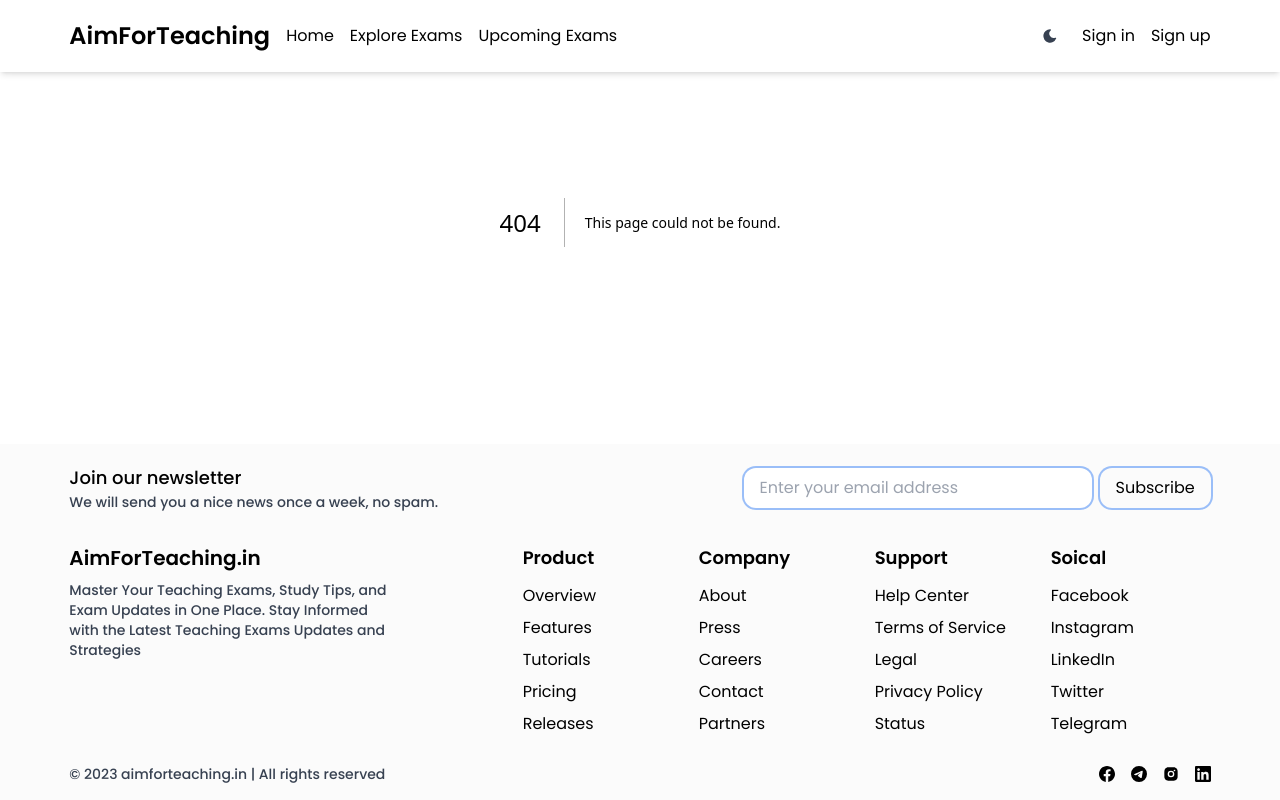
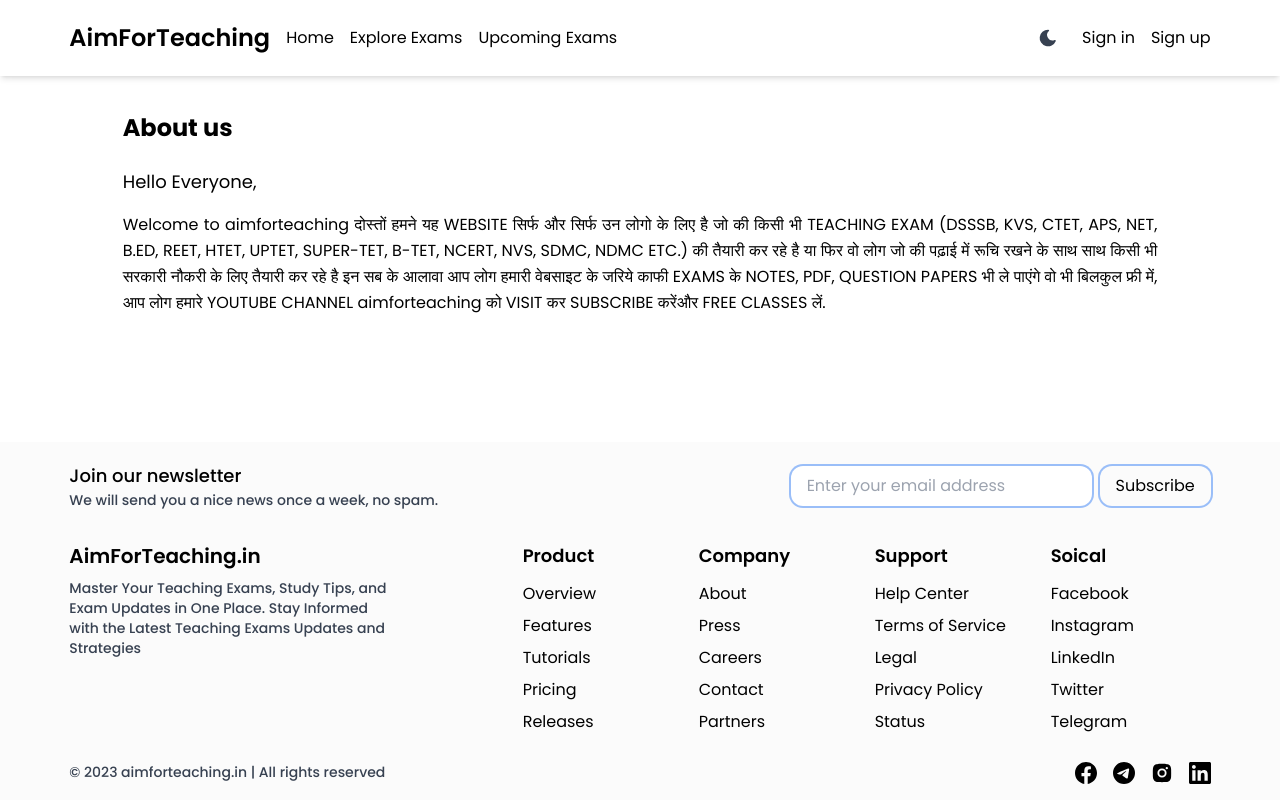
Before and after one commit to indianboat/aimforteaching, a Next.js app: page /aboutus in a window 1280 px wide. Before the commit this address had no page. Built offline with nearby package versions, Linux system fonts and the light colour scheme.

Commit message:
aboutus added & some minor changes

```diff
--- /dev/null
+++ b/src/app/aboutus/page.jsx
@@ -0,0 +1,24 @@
+import React from "react";
+
+const AboutUs = () => {
+  return (
+    <>
+      <div className="container flex flex-col md:w-10/12 sm:w-11/12 w-full mx-auto md:my-24 sm:my-28 my-24 border p-4">
+        <h1 className="border text-2xl font-bold">About us</h1>
+        <h2 className="border text-lg mt-6">Hello Everyone,</h2>
+        <p className="border text-justify mt-4 leading-relaxed">
+          Welcome to aimforteaching दोस्तों हमने यह WEBSITE सिर्फ और सिर्फ उन
+          लोगो के लिए है जो की किसी भी TEACHING EXAM (DSSSB, KVS, CTET, APS,
+          NET, B.ED, REET, HTET, UPTET, SUPER-TET, B-TET, NCERT, NVS, SDMC, NDMC
+          ETC.) की तैयारी कर रहे है या फिर वो लोग जो की पढ़ाई में रूचि रखने के
+          साथ साथ किसी भी सरकारी नौकरी के लिए तैयारी कर रहे है इन सब के आलावा आप
+          लोग हमारी वेबसाइट के जरिये काफी EXAMS के NOTES, PDF, QUESTION PAPERS
+          भी ले पाएंगे वो भी बिलकुल फ्री में, आप लोग हमारे YOUTUBE CHANNEL
+          aimforteaching को VISIT कर SUBSCRIBE करेंऔर FREE CLASSES लें.
+        </p>
+      </div>
+    </>
+  );
+};
+
+export default AboutUs;
--- a/src/app/components/Footer.jsx
+++ b/src/app/components/Footer.jsx
@@ -17,19 +17,22 @@
               </h1>
             </div>
             <div className="flex border items-center md:justify-start sm:justify-start justify-center">
-              <form method="post" className="flex gap-x-2">
+              <form method="post" className="border md:w-[420px] w-full">
+                <div className="flex gap-x-2 md:flex-row sm:flex-col flex-col gap-y-4 w-full">
                   <input
-                  className="border ring-2 rounded-xl border-rose-900 px-4 py-2"
+                    className="border ring-2 rounded-xl border-rose-900 px-4 py-2 w-full"
                     type="text"
                     placeholder="Enter your email address"
+                    required
                   />
                   <button
                     className="border px-4 py-2 ring-2 rounded-xl"
-                  onClick={(e) => e.preventDefault()}
+                    // onClick={(e) => e.preventDefault()}
                     type="submit"
                   >
                     Subscribe
                   </button>
+                </div>
               </form>
             </div>
           </div>
@@ -78,7 +81,7 @@
                   <h1 className="text-lg font-semibold">Company</h1>
                   <ul className="flex flex-col gap-y-2 mt-3">
                     <li>
-                      <Link className="hover:text-blue-800" href="/">
+                      <Link className="hover:text-blue-800" href="/aboutus">
                         About
                       </Link>
                     </li>
@@ -175,10 +178,18 @@
               </p>
             </div>
             <div className="flex gap-x-4 justify-center items-center">
-            <Link className="flex border" href="/"><SiFacebook /></Link>
-            <Link className="flex border" href="/"><SiTelegram /></Link>
-            <Link className="flex border" href="/"><RiInstagramFill /></Link>
-            <Link className="flex border" href="/"><SiLinkedin /></Link>
+              <Link className="flex border" href="/">
+                <SiFacebook size={22} />
+              </Link>
+              <Link className="flex border" href="/">
+                <SiTelegram size={22} />
+              </Link>
+              <Link className="flex border" href="/">
+                <RiInstagramFill size={22} />
+              </Link>
+              <Link className="flex border" href="/">
+                <SiLinkedin size={22} />
+              </Link>
             </div>
           </div>
         </div>
--- a/src/app/components/Navbar.jsx
+++ b/src/app/components/Navbar.jsx
@@ -5,6 +5,7 @@
 import { HiMiniBars3 } from "react-icons/hi2";
 import { CgClose } from "react-icons/cg";
 import { useEffect, useState } from "react";
+import { usePathname } from "next/navigation";
 
 import { motion, AnimatePresence } from "framer-motion";
 
@@ -45,6 +46,7 @@
     show: { y: "0", opacity: 1 },
   };
 
+
   return (
     <>
       <nav className="fixed w-full border py-3 z-30 top-0 backdrop-saturate-[80%] backdrop-blur-sm bg-white/70 dark:bg-[#121212]/70 shadow-md">
@@ -54,7 +56,7 @@
               onClick={drawerHandler}
               className="lg:hidden md:hidden sm:flex flex p-2 rounded-full hover:bg-gray-100 hover:dark:bg-[#4B5563] transition-colors"
             >
-              <HiMiniBars3 size={18} />
+              <HiMiniBars3 size={22} />
             </button>
             <Link
               href="/"
@@ -66,13 +68,13 @@
               <ThemeComponent />
             </div>
             <div className="lg:flex md:flex sm:hidden hidden items-center justify-center gap-x-4">
-              <Link href="/" className="text-md border">
+              <Link href="/" className={`text-md border hover:text-blue-900 dark:hover:text-orange-700 ${usePathname() == "/" ? "text-blue-800 dark:text-orange-500" : "text-inherit"}`}>
                 Home
               </Link>
-              <Link href="/" className="text-md border">
+              <Link href="/exams" className={`text-md border hover:text-blue-900 dark:hover:text-orange-700 ${usePathname() == "/exams" ? "text-blue-800 dark:text-orange-500" : "text-inherit"} `}>
                 Explore Exams
               </Link>
-              <Link href="/" className="text-md border">
+              <Link href="/exams/upcomingexams" className={`text-md border hover:text-blue-900 dark:hover:text-orange-700 ${usePathname() == "/exams/upcomingexams" ? "text-blue-800 dark:text-orange-500" : "text-inherit"} `}>
                 Upcoming Exams
               </Link>
             </div>
@@ -80,10 +82,10 @@
 
           <div className="lg:flex md:flex sm:hidden hidden items-center justify-center gap-x-4 border">
             <ThemeComponent />
-            <Link href="/login" className="text-md border">
+            <Link href="/login" className={`text-md border hover:text-blue-900 dark:hover:text-orange-700 ${usePathname() == "/login" ? "text-blue-800 dark:text-orange-500" : "text-inherit"} `}>
               Sign in
             </Link>
-            <Link href="/signup" className="text-md border">
+            <Link href="/signup" className={`text-md border hover:text-blue-900 dark:hover:text-orange-700 ${usePathname() == "/signup" ? "text-blue-800 dark:text-orange-500" : "text-inherit"} `}>
               Sign up
             </Link>
           </div>
@@ -109,12 +111,6 @@
         {isOpen && (
           <motion.div
             className="z-50 fixed left-0 w-64 h-full bg-white overflow-y-auto dark:bg-gray-800 shadow-md p-4 transform"
-            // initial={{ x: -280 }}
-            // animate={{ x: isOpen ? 0 : -300 }}
-            // transition={{ type: "spring", stiffness: 800, damping: 30 }}
-            // onClick={(e) => e.stopPropagation()}
-            // exit={{ x: isOpen ? -300 : 0 }}
-
             variants={{
               open: {
                 x: "0%",
@@ -147,7 +143,7 @@
             >
               <motion.div
                 variants={item}
-                transition={{ delay: 0.2 }}
+                transition={{ delay: 0.10 }}
                 className="flex w-full"
               >
                 <Link
@@ -161,11 +157,11 @@
 
               <motion.div
                 variants={item}
-                transition={{ delay: 0.4 }}
+                transition={{ delay: 0.15 }}
                 className="flex w-full"
               >
                 <Link
-                  href={"/"}
+                  href={"/exams"}
                   className="border px-4 py-1 hover:bg-slate-200 transition-colors hover:dark:bg-slate-700 rounded-lg w-full"
                   onClick={handleLinkClick}
                 >
@@ -175,11 +171,11 @@
 
               <motion.div
                 variants={item}
-                transition={{ delay: 0.5 }}
+                transition={{ delay: 0.20 }}
                 className="flex w-full"
               >
                 <Link
-                  href={"/"}
+                  href={"/exams/upcomingexams"}
                   className="border px-4 py-1 hover:bg-slate-200 transition-colors hover:dark:bg-slate-700 rounded-lg w-full"
                   onClick={handleLinkClick}
                 >
@@ -196,7 +192,7 @@
             >
               <motion.div
                 variants={item}
-                transition={{ delay: 0.6 }}
+                transition={{ delay: 0.25 }}
                 className="flex"
               >
                 <Link
@@ -210,12 +206,12 @@
 
               <motion.div
                 variants={item}
-                transition={{ delay: 0.7 }}
+                transition={{ delay: 0.30 }}
                 className="flex"
               >
                 <Link
                   href="/signup"
-                  className="flex justify-center px-4 py-2 text-sm font-medium text-center text-white bg-blue-700 rounded-lg hover:bg-blue-800 focus:ring-4 focus:ring-blue-300 dark:bg-blue-600 dark:hover:bg-blue-700 focus:outline-none dark:focus:ring-blue-800 border border"
+                  className="flex justify-center px-4 py-2 text-sm font-medium text-center text-white bg-blue-700 rounded-lg hover:bg-blue-800 focus:ring-4 focus:ring-blue-300 dark:bg-blue-600 dark:hover:bg-blue-700 focus:outline-none dark:focus:ring-blue-800 border"
                   onClick={handleLinkClick}
                 >
                   Sign up
--- a/src/app/components/ThemeComponent.jsx
+++ b/src/app/components/ThemeComponent.jsx
@@ -19,9 +19,9 @@
         onClick={() => setTheme(resolvedTheme === "dark" ? "light" : "dark")}
       >
         {resolvedTheme === "dark" ? (
-          <TbSunLow size={16} className="text-gray-300" />
+          <TbSunLow size={20} className="text-gray-300" />
         ) : (
-          <TbMoonFilled size={16} className="text-gray-700" />
+          <TbMoonFilled size={20} className="text-gray-700" />
         )}
       </button>
     </>
--- /dev/null
+++ b/src/app/exams/page.js
@@ -0,0 +1,11 @@
+const AllExams = () => {
+  return (
+    <>
+      <div className="container flex flex-col md:w-10/12 sm:w-11/12 w-full mx-auto md:my-24 sm:my-28 my-24 border p-4">
+        <div className="border">AllExams</div>
+      </div>
+    </>
+  );
+};
+
+export default AllExams;
--- /dev/null
+++ b/src/app/exams/upcomingexams/page.js
@@ -0,0 +1,13 @@
+
+
+const UpcomingExams = () => {
+  return (
+    <>
+      <div className="container flex flex-col md:w-10/12 sm:w-11/12 w-full mx-auto md:my-24 sm:my-28 my-24 border p-4">
+        <div className="border">Upcoming AllExams</div>
+      </div>
+    </>
+  );
+};
+
+export default UpcomingExams;
--- a/src/app/login/page.js
+++ b/src/app/login/page.js
@@ -3,9 +3,9 @@
 const Signin = () => {
   return (
   <>
-    <div className="pt-[76px]">
-      Sign in
-    </div>
+      <div className="container flex flex-col md:w-10/12 sm:w-11/12 w-full mx-auto md:my-24 sm:my-28 my-24 border p-4">
+        <div className="border">Sign in</div>
+      </div>
   </>
   )
 }
--- a/src/app/page.js
+++ b/src/app/page.js
@@ -42,7 +42,7 @@
             width={430}
             height={500}
             alt="home_image"
-            className="drop-shadow-md"
+            className="drop-shadow-md select-none"
           />
         </div>
       </div>
--- a/src/app/signup/page.js
+++ b/src/app/signup/page.js
@@ -3,10 +3,9 @@
 const Signup = () => {
   return (
   <>
-    <div className="pt-[76px]">
-      Sign up
-      asd
-    </div>
+      <div className="container flex flex-col md:w-10/12 sm:w-11/12 w-full mx-auto md:my-24 sm:my-28 my-24 border p-4">
+        <div className="border">Sign up</div>
+      </div>
   </>
   )
 }
```
Also changed, not shown: 2 other files (tests, documents, lock files or other folders). Lines whose indentation alone changed are shown as unchanged.
